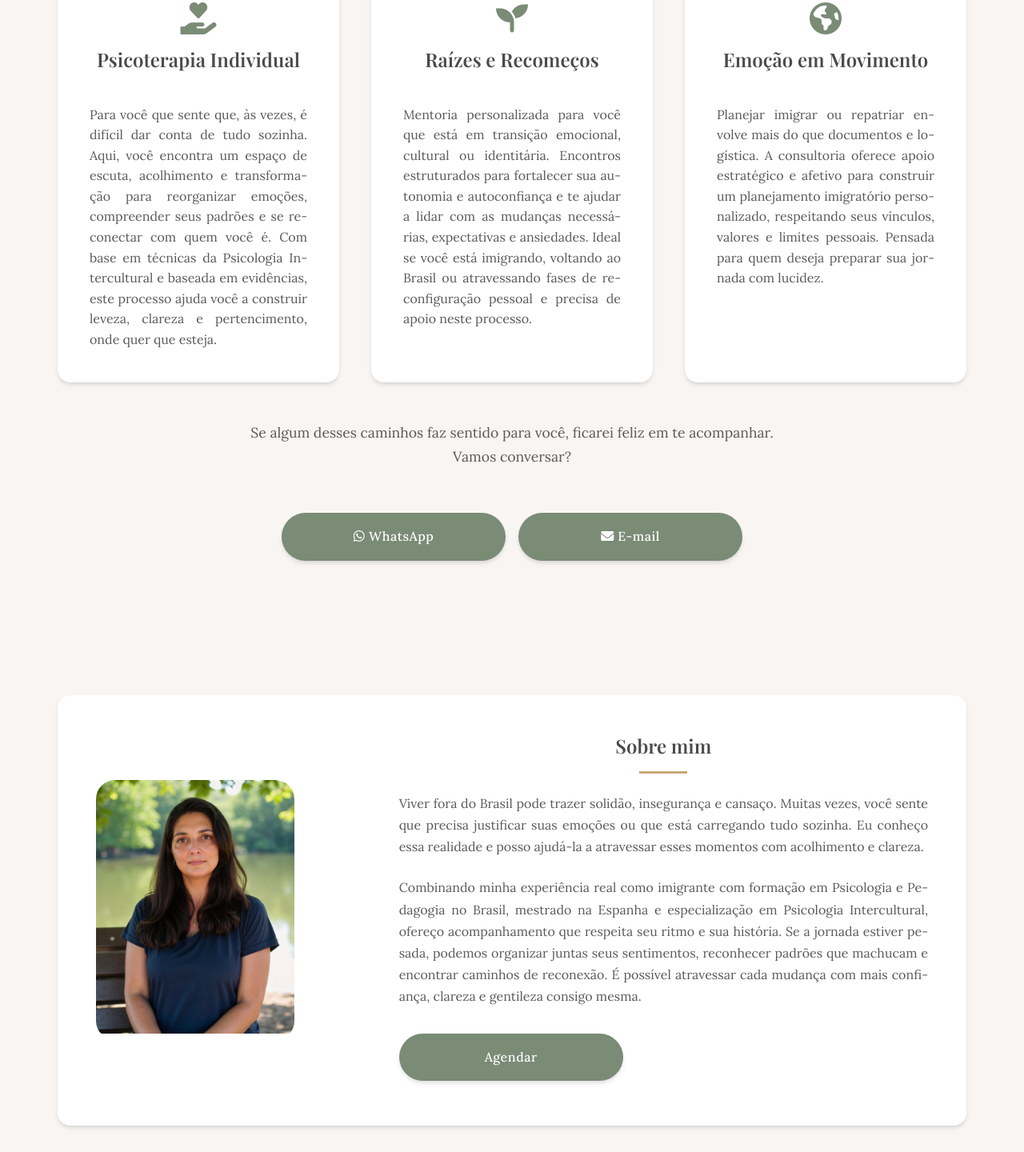
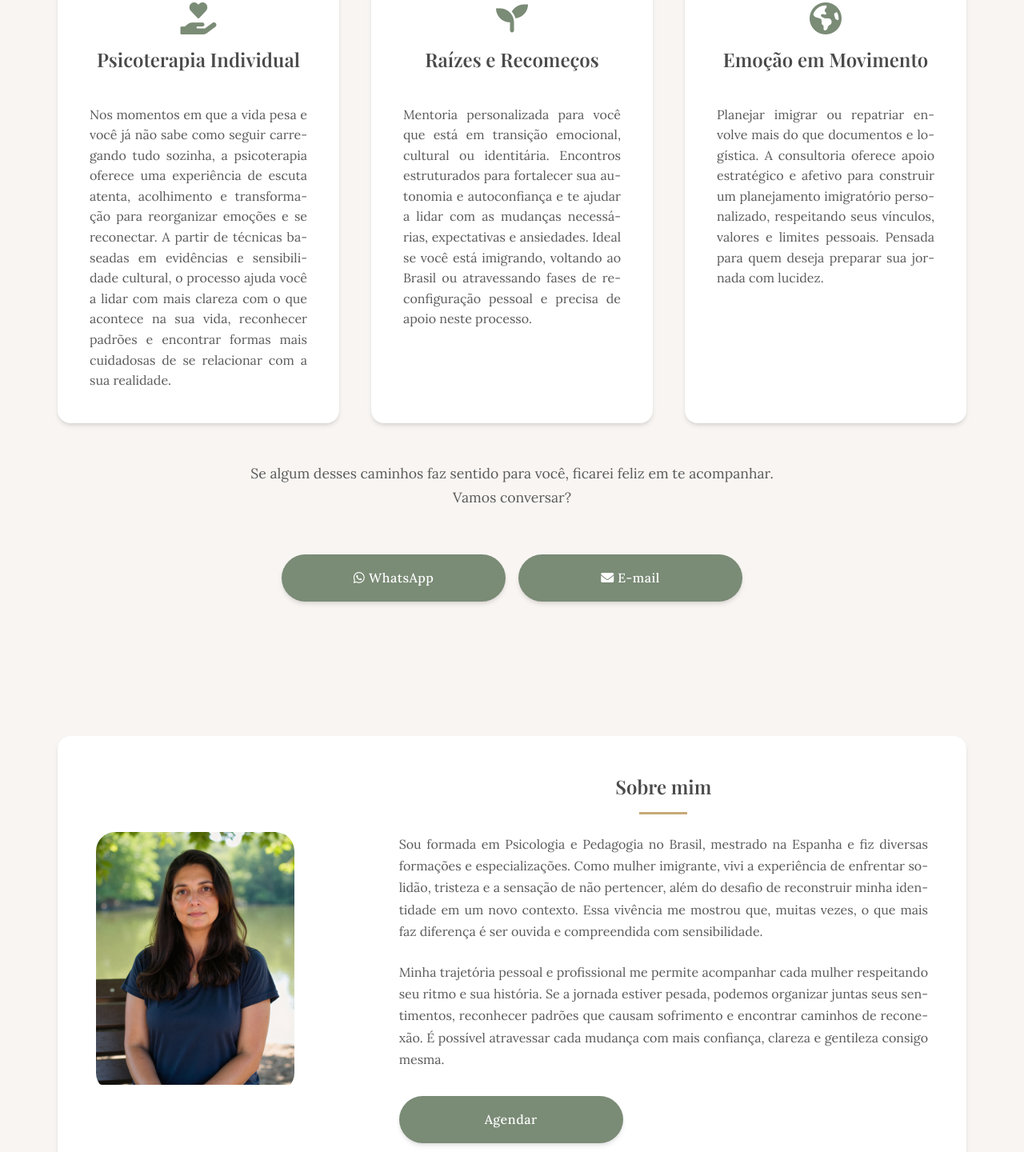
Before and after one commit to AlineMMZ/Site, a plain HTML site: page index.html in a window 1280 px wide. Shown: the part 1011-2451 px from the top of the page at 80% size. Drawn offline with nearby package versions, Linux system fonts and the light colour scheme; a web font is replaced by a local one.

Commit message:
Revise text for clarity and emotional connection

```diff
--- a/index.html
+++ b/index.html
@@ -857,7 +857,7 @@
     <!-- Header -->
     <header id="inicio">
         <h1>Psicoterapia online para brasileiras no exterior</h1>
-	<p>Para você que quer aliviar o peso silencioso da adaptação, reencontrar equilíbrio e voltar a sentir que a vida faz sentido</p>
+	<p>Para você que quer se sentir mais conectada consigo mesma, reencontrar equilíbrio e voltar a sentir que a vida faz sentido</p>
         <div class="btn-container">
             <a href="https://wa.me/5512996262275?text=Ol%C3%A1%2C%20Aline!%20Meu%20nome%20%C3%A9%20[seu%20nome]%20e%20estou%20entrando%20em%20contato%20de%20[cidade/pa%C3%ADs]."
                target="_blank"
@@ -880,8 +880,8 @@
                     <i class="fas fa-hand-holding-heart" aria-hidden="true"></i>
                     <h3>Psicoterapia Individual</h3>
                 </div>
-                <p>Para você que sente que, às vezes, é difícil dar conta de tudo sozinha. Aqui, você encontra um espaço de escuta, acolhimento e transformação para reorganizar emoções, compreender seus padrões e se reconectar com quem você é.
-Com base em técnicas da Psicologia Intercultural e baseada em evidências, este processo ajuda você a construir leveza, clareza e pertencimento, onde quer que esteja.</p>
+                <p>Nos momentos em que a vida pesa e você já não sabe como seguir carregando tudo sozinha, a psicoterapia oferece uma experiência de escuta atenta, acolhimento e transformação para reorganizar emoções e se reconectar.
+A partir de técnicas baseadas em evidências e sensibilidade cultural, o processo ajuda você a lidar com mais clareza com o que acontece na sua vida, reconhecer padrões e encontrar formas mais cuidadosas de se relacionar com a sua realidade.</p>
             </article>
 
             <article class="servico-card">
@@ -932,8 +932,8 @@ Com base em técnicas da Psicologia Intercultural e baseada em evidências, este
             </div>
             <div class="sobre-text">
                 <h2>Sobre mim</h2>
-		<p>Viver fora do Brasil pode trazer solidão, insegurança e cansaço. Muitas vezes, você sente que precisa justificar suas emoções ou que está carregando tudo sozinha. Eu conheço essa realidade e posso ajudá-la a atravessar esses momentos com acolhimento e clareza.</p>
-		<p>Combinando minha experiência real como imigrante com formação em Psicologia e Pedagogia no Brasil, mestrado na Espanha e especialização em Psicologia Intercultural, ofereço acompanhamento que respeita seu ritmo e sua história. Se a jornada estiver pesada, podemos organizar juntas seus sentimentos, reconhecer padrões que machucam e encontrar caminhos de reconexão. É possível atravessar cada mudança com mais confiança, clareza e gentileza consigo mesma.</p>
+		<p>Sou formada em Psicologia e Pedagogia no Brasil, mestrado na Espanha e fiz diversas formações e especializações. Como mulher imigrante, vivi a experiência de enfrentar solidão, tristeza e a sensação de não pertencer, além do desafio de reconstruir minha identidade em um novo contexto. Essa vivência me mostrou que, muitas vezes, o que mais faz diferença é ser ouvida e compreendida com sensibilidade.</p>
+		<p>Minha trajetória pessoal e profissional me permite acompanhar cada mulher respeitando seu ritmo e sua história. Se a jornada estiver pesada, podemos organizar juntas seus sentimentos, reconhecer padrões que causam sofrimento e encontrar caminhos de reconexão. É possível atravessar cada mudança com mais confiança, clareza e gentileza consigo mesma.</p>
 
 
                 <a href="https://wa.me/5512996262275?text=Ol%C3%A1%2C%20Aline!%20Meu%20nome%20%C3%A9%20[seu%20nome]%20e%20estou%20entrando%20em%20contato%20de%20[cidade/pa%C3%ADs]."
@@ -967,7 +967,7 @@ Com base em técnicas da Psicologia Intercultural e baseada em evidências, este
                     <i class="fas fa-chevron-down" aria-hidden="true"></i>
                 </div>
                 <div class="faq-answer">
-                    <p>Todos os atendimentos são realizados <strong>online</strong>strong>, com flexibilidade de horários para se adaptar à sua rotina. Geralmente, tem duração de 50 minutos e são semanais.</p>
+                    <p>Todos os atendimentos são realizados <strong>online</strong>, com flexibilidade de horários para se adaptar à sua rotina. Geralmente, tem duração de 50 minutos e são semanais.</p>
 					<p>Para participar, além de ter um espaço adequado onde se sinta em segurança e com privacidade, você precisará de computador ou celular com câmera, microfone e boa conexão de internet.</p>
 					</div>
             </article>
```
